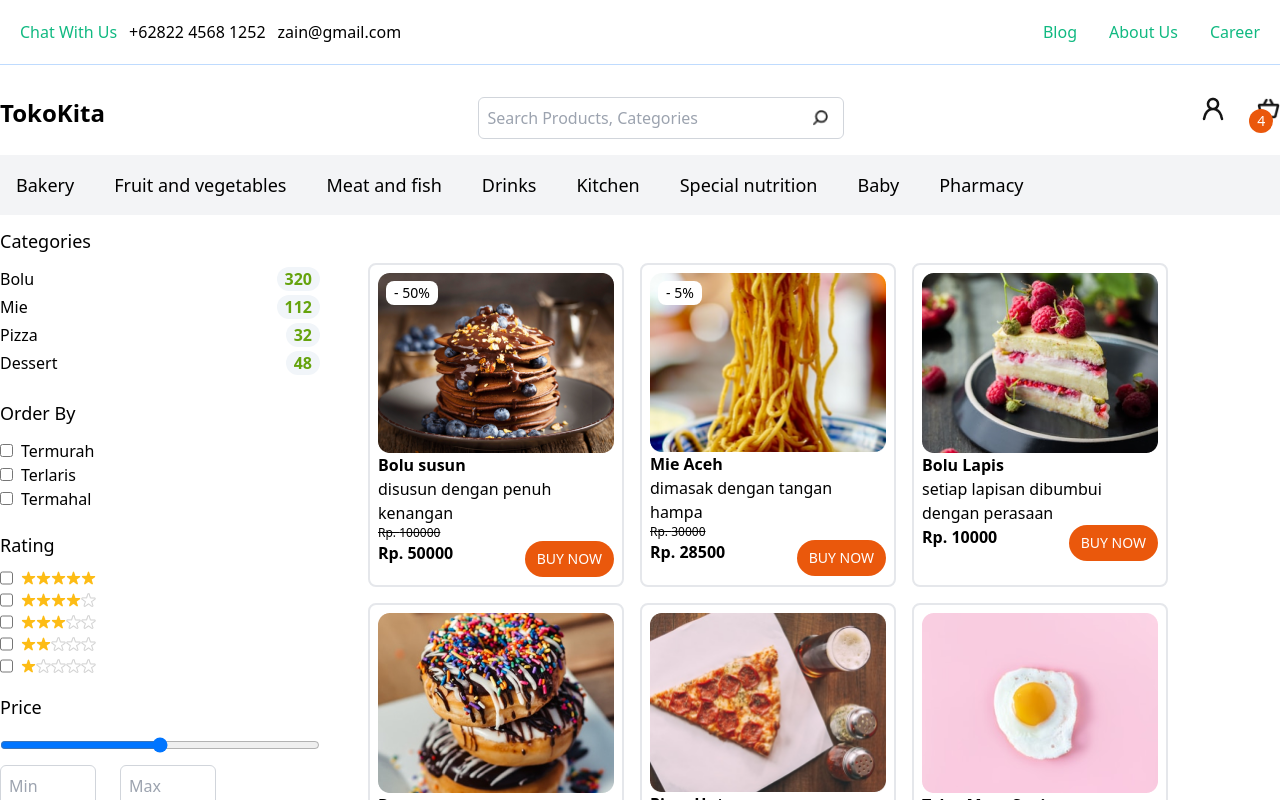
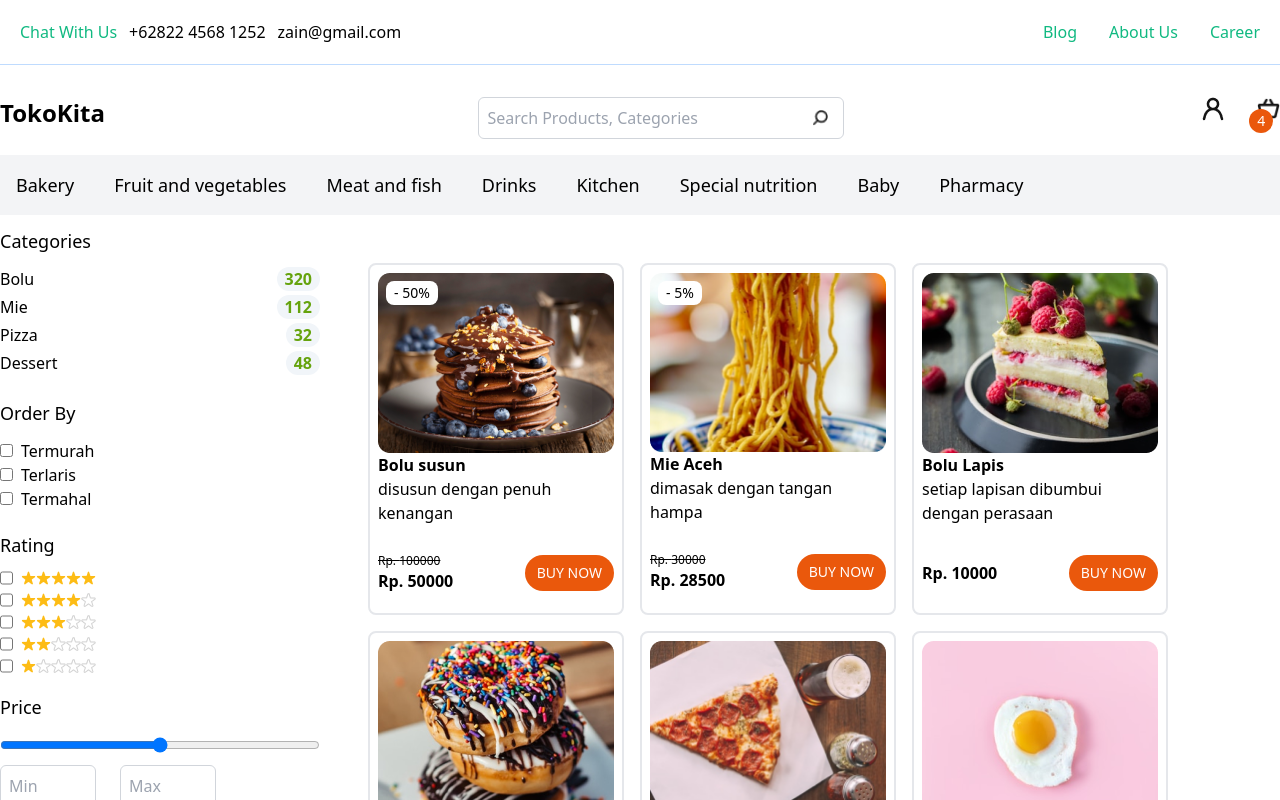
Before and after one commit to zainuddinbasmala/belajar-react, a React (Create React App) app: page / in a window 1280 px wide. Shown: the top 800 px of the page. Built offline with nearby package versions, Linux system fonts and the light colour scheme.

Commit message:
modify productCard

```diff
--- a/src/components/ProductCard.jsx
+++ b/src/components/ProductCard.jsx
@@ -7,14 +7,16 @@ const ProductCard = (props) => {
      <img src={`images/${props.item.image}`} className="" alt={props.item.name}/>
      {props.item.discountPercent > 0 && (<p className="absolute top-2 left-2 bg-white text-red px-2 py-0.5 rounded-lg text-sm">- {item.discountPercent}%</p>)}</div>
      <h3 className="font-semibold">{props.item.name}</h3>
-     <p>{props.item.description}</p>
-     {props.item.discountPercent > 0 && (
+     <p className="h-16">{props.item.description}</p>
+
+     <div className="flex place-content-between h-16 items-center">
+        <div className="flex flex-col">
+        {props.item.discountPercent > 0 && (
      <p className="text-xs line-through">Rp. {props.item.originalPrice}</p>)}
+        <p className="font-semibold">Rp. {priceAfterDiscount}</p>
 
+        </div>
 
-
-     <div className="flex place-content-between">
-        <p className="font-semibold">Rp. {priceAfterDiscount}</p>
         <button className="flex-end px-3 py-2 bg-orange-600 text-white rounded-full text-sm">BUY NOW</button>
      </div>
 
```
